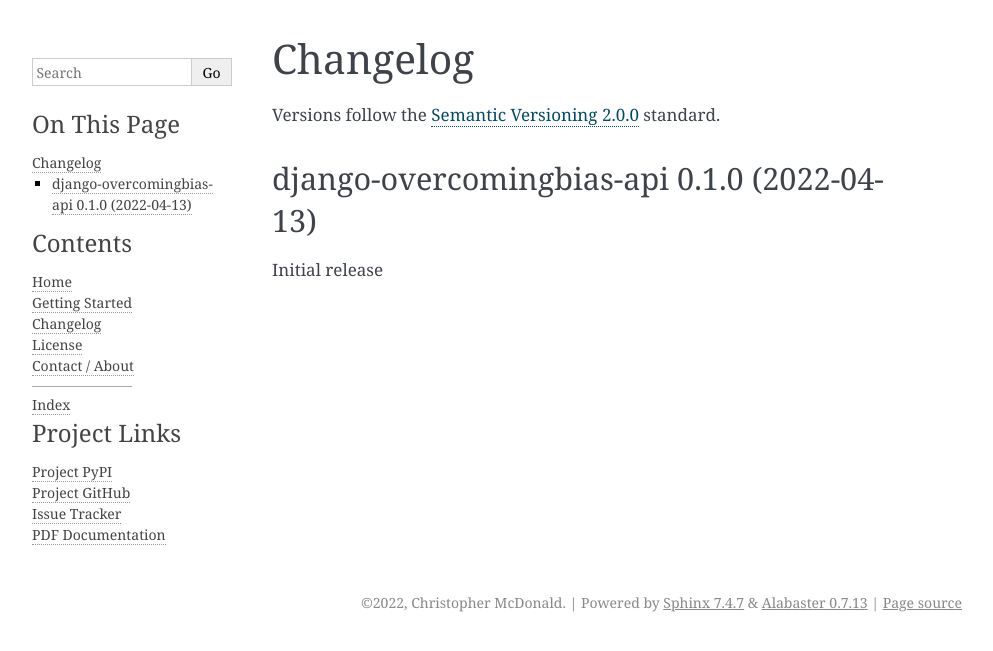
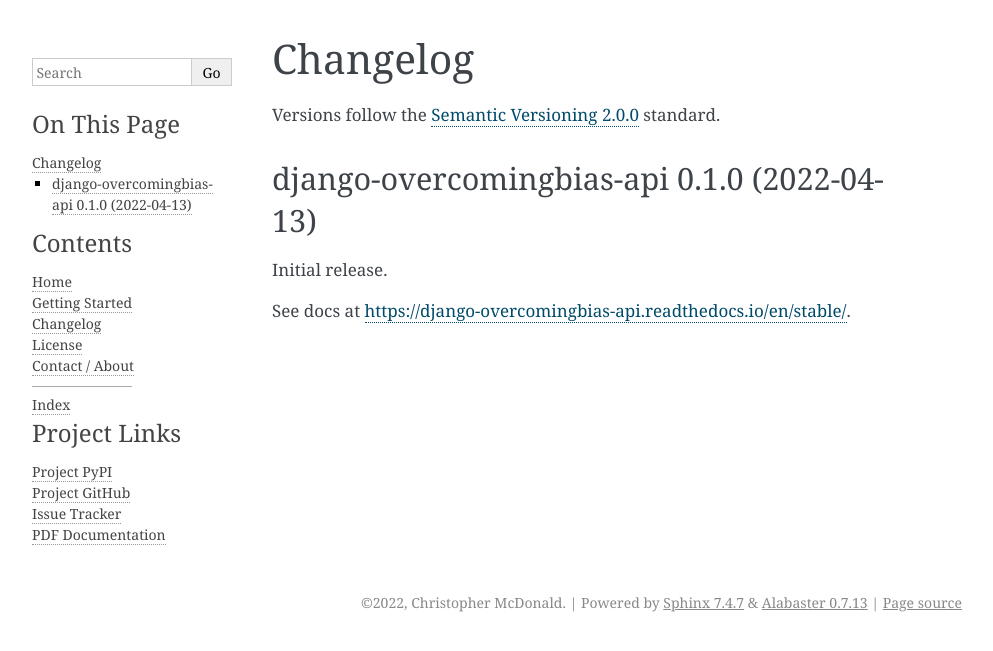
Before and after one commit to chris-mcdo/django-overcomingbias-api, a Sphinx documentation site: the page built from docs/source/changelog.rst, in a window 1280 px wide. Shown: the top 651 px of the page, without its empty margins (148-1141 px from the left). Built offline with Sphinx 7.4.7, drawn with Linux system fonts in a browser that asks for light colours.

Commit message:
add link to docs

```diff
--- a/docs/source/changelog.rst
+++ b/docs/source/changelog.rst
@@ -18,4 +18,6 @@ standard.
 django-overcomingbias-api 0.1.0 (2022-04-13)
 --------------------------------------------
 
-Initial release
+Initial release.
+
+See docs at `<https://django-overcomingbias-api.readthedocs.io/en/stable/>`_.
```
